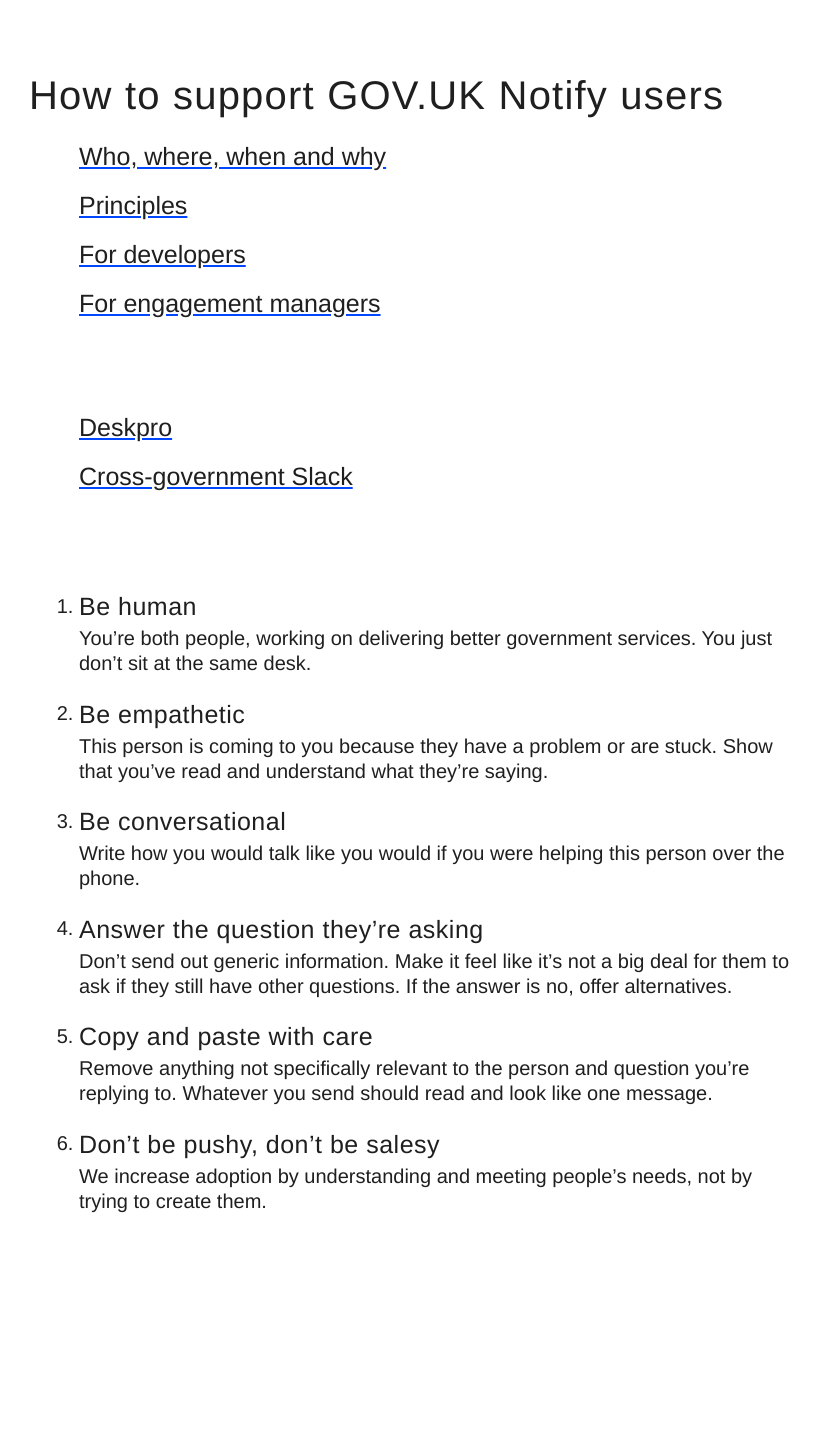
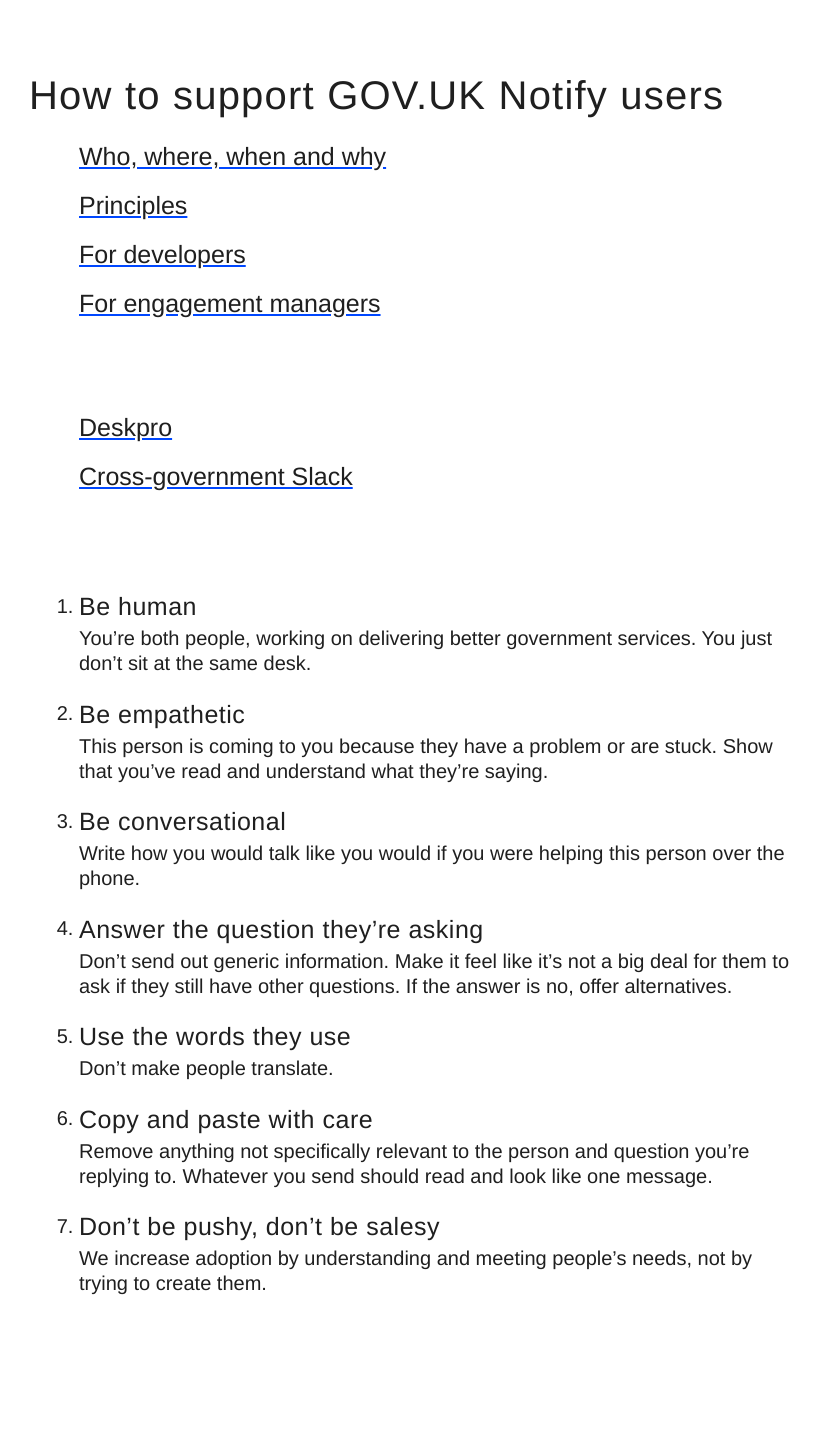
Before and after one commit to alphagov/notify-support, a Jekyll site: the page built from _posts/2017-01-01-principles.markdown, in a window 1280 px wide. Shown: the whole page, without its empty margins (46-866 px from the left). Built offline with Jekyll 4.4.1, drawn with Linux system fonts in a browser that asks for light colours; our own code applies the rules of GitHub Pages for plain Markdown files; before the commit the page ends 1364 px from its top, so only the background shows below that.

Commit message:
Add another principle

```diff
--- a/_posts/2017-01-01-principles.markdown
+++ b/_posts/2017-01-01-principles.markdown
@@ -20,10 +20,14 @@ order: 2
 
     Don’t send out generic information. Make it feel like it’s not a big deal for them to ask if they still have other questions. If the answer is no, offer alternatives.
 
-5. Copy and paste with care
+5. Use the words they use
+
+    Don’t make people translate.
+
+6. Copy and paste with care
 
     Remove anything not specifically relevant to the person and question you’re replying to. Whatever you send should read and look like one message.
 
-6. Don’t be pushy, don’t be salesy
+7. Don’t be pushy, don’t be salesy
 
     We increase adoption by understanding and meeting people’s needs, not by trying to create them.
```
